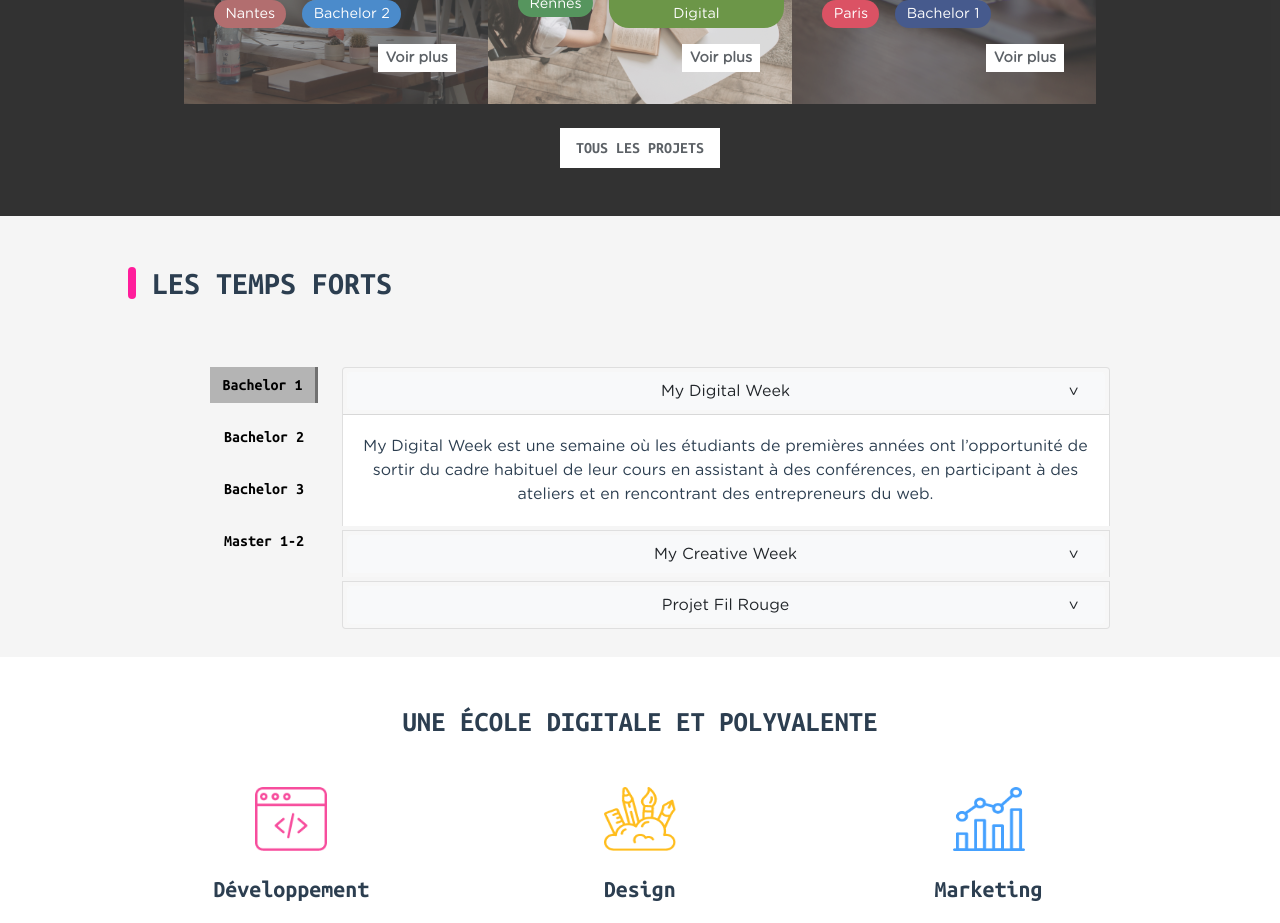
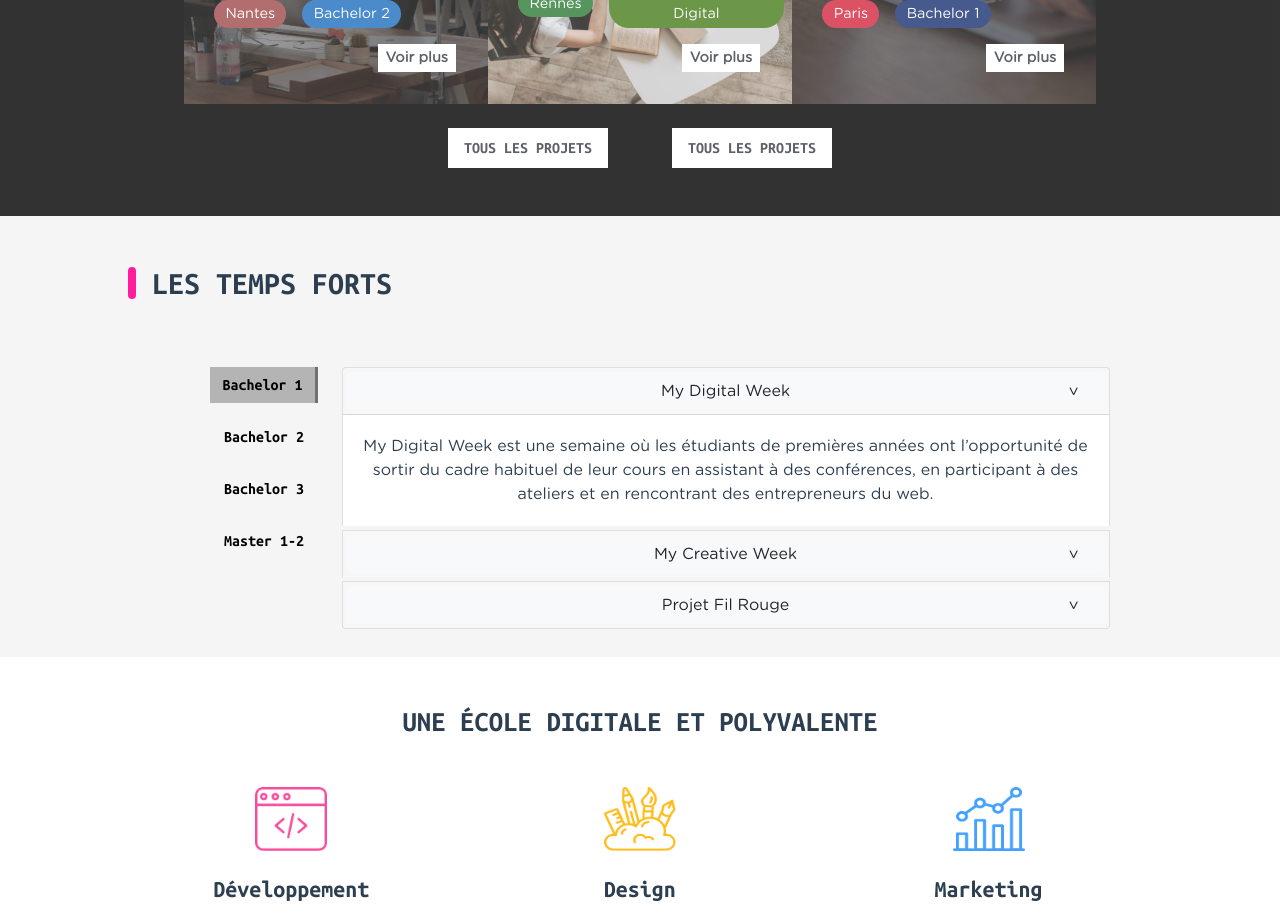
Before and after one commit to BlueFaste/MyCreativeWeek-Accessibilite, a Vue app: page / in a window 1280 px wide. Shown: the part 1940-2863 px from the top of the page. Built offline with nearby package versions, Linux system fonts and the light colour scheme.

Commit message:
add title for link

```diff
--- a/src/components/Header.vue
+++ b/src/components/Header.vue
@@ -1,7 +1,7 @@
 <template>
 	<header class="d-flex justify-content-between ubuntu-B align-items-center py-2 px-10rem" role="banner">
 		<h1 class="projects-title">
-			<router-link to="/"><img src="../assets/logo-myStudienProject.png" alt="MyDigitalProject" id="logoMDS">
+			<router-link to="/" title="MyStudentProject - Page principale"><img src="../assets/logo-myStudienProject.png" alt="MyStudentProject" id="logoMDS">
 			</router-link>
 		</h1>
 		<nav class="" role="navigation">
--- a/src/views/Home.vue
+++ b/src/views/Home.vue
@@ -74,6 +74,7 @@
 						<ProjectDisplay v-for="project in projects" :key="project.key" :projet-title="project.title"  :img-url="project.img"  :ecole="project.tagSchool" :formation="project.tagLevel" :link="project.link" :filter-black="project.blackFilter"></ProjectDisplay>
 
 						<router-link role="button" to="/allprojects" title="Tous les projets" class="buttonMDS my-4 bg-white text-dark text-uppercase ubuntu-B py-2 px-3">Tous les projets</router-link>
+						<router-link role="button" to="/allprojects" title="Voir tous les projets" class="buttonMDS my-4 bg-white text-dark text-uppercase ubuntu-B py-2 px-3">Tous les projets</router-link>
 					</article>
 				</div>
 			</section>
```
